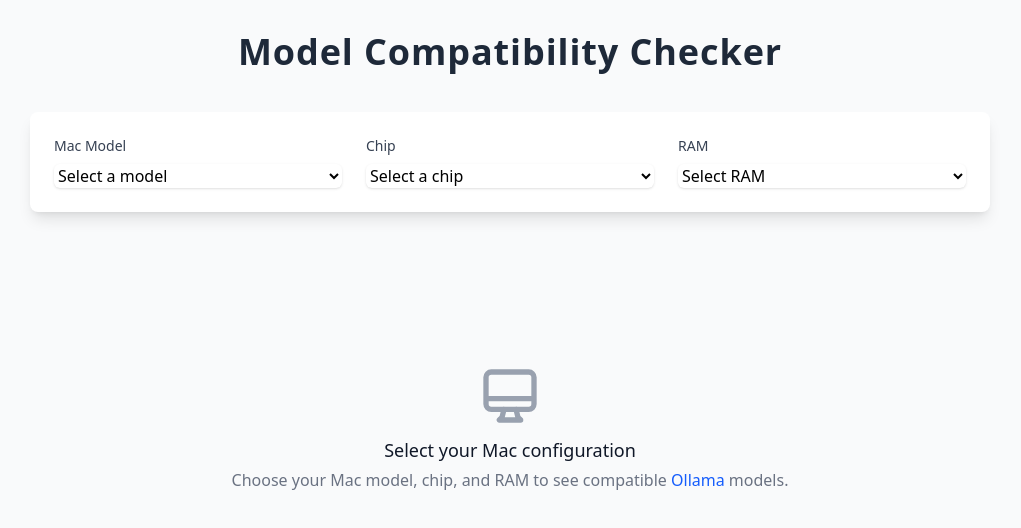
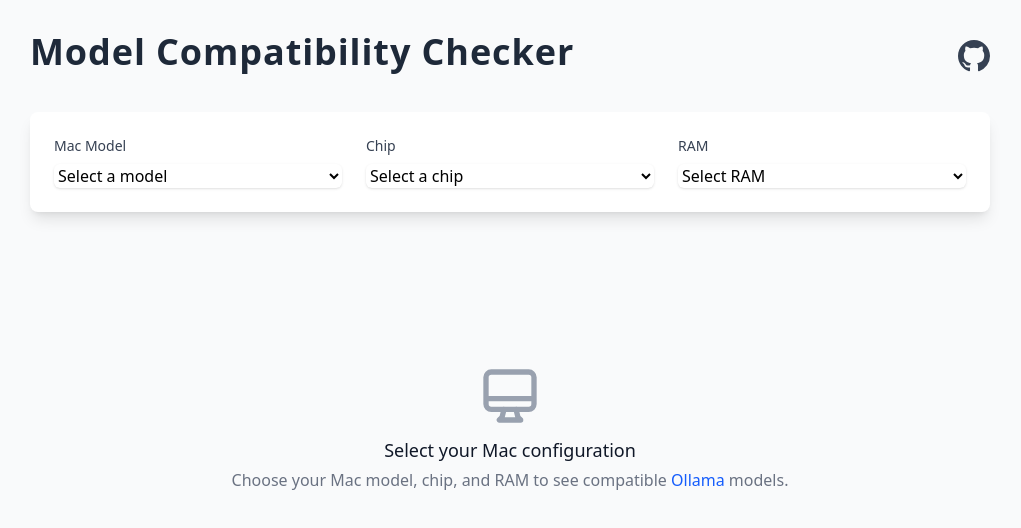
Before and after one commit to geekyme/macllm, a React (Vite) app: page / in a window 1280 px wide. Shown: the top 528 px of the page, without its empty margins (130-1151 px from the left). Built offline with nearby package versions, Linux system fonts and the light colour scheme.

Commit message:
Link to github repo

```diff
--- a/src/App.jsx
+++ b/src/App.jsx
@@ -133,9 +133,23 @@
   return (
     <div className="min-h-screen bg-gray-50 w-full">
       <div className="max-w-5xl mx-auto px-4 sm:px-6 md:px-8 py-8">
-        <h1 className="text-4xl font-semibold text-gray-800 mb-8 text-center tracking-wide pb-2 w-fit mx-auto">
-          Model Compatibility Checker
-        </h1>
+        <div className="flex justify-between items-center mb-8">
+          <h1 className="text-4xl font-semibold text-gray-800 tracking-wide pb-2 w-fit">
+            Model Compatibility Checker
+          </h1>
+          <a
+            href="https://github.com/geekyme/macllm"
+            target="_blank"
+            rel="noopener noreferrer"
+            className="text-gray-700 hover:text-gray-900 transition-colors"
+            aria-label="View source on GitHub"
+            title="View source on GitHub"
+          >
+            <svg className="w-8 h-8" viewBox="0 0 16 16" fill="currentColor">
+              <path fillRule="evenodd" d="M8 0C3.58 0 0 3.58 0 8c0 3.54 2.29 6.53 5.47 7.59.4.07.55-.17.55-.38 0-.19-.01-.82-.01-1.49-2.01.37-2.53-.49-2.69-.94-.09-.23-.48-.94-.82-1.13-.28-.15-.68-.52-.01-.53.63-.01 1.08.58 1.23.82.72 1.21 1.87.87 2.33.66.07-.52.28-.87.51-1.07-1.78-.2-3.64-.89-3.64-3.95 0-.87.31-1.59.82-2.15-.08-.2-.36-1.02.08-2.12 0 0 .67-.21 2.2.82.64-.18 1.32-.27 2-.27.68 0 1.36.09 2 .27 1.53-1.04 2.2-.82 2.2-.82.44 1.1.16 1.92.08 2.12.51.56.82 1.27.82 2.15 0 3.07-1.87 3.75-3.65 3.95.29.25.54.73.54 1.48 0 1.07-.01 1.93-.01 2.2 0 .21.15.46.55.38A8.013 8.013 0 0016 8c0-4.42-3.58-8-8-8z"></path>
+            </svg>
+          </a>
+        </div>
 
         <div className="bg-white rounded-lg shadow-lg p-6 mb-8">
           <div className="grid grid-cols-1 md:grid-cols-3 gap-6">
```
